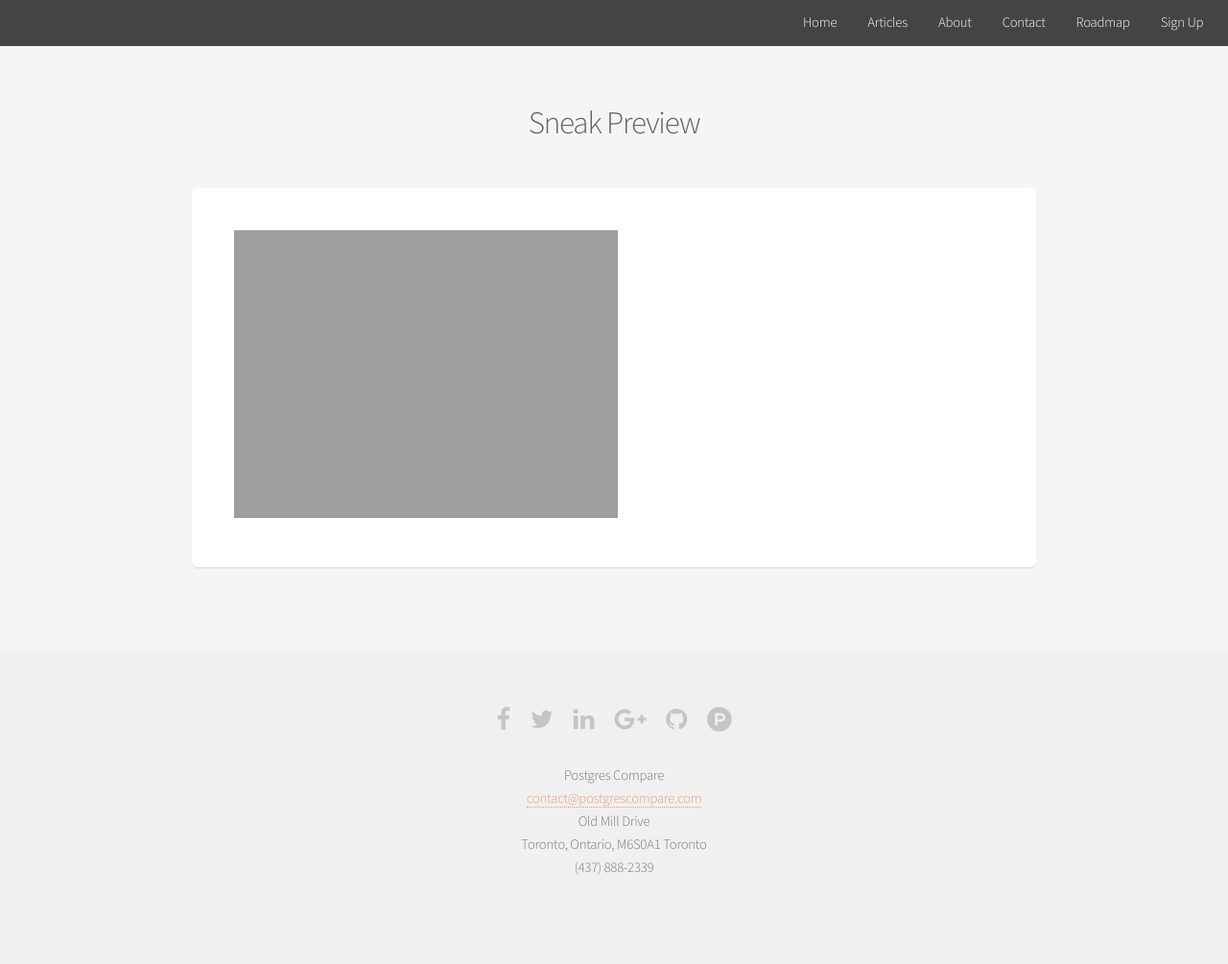
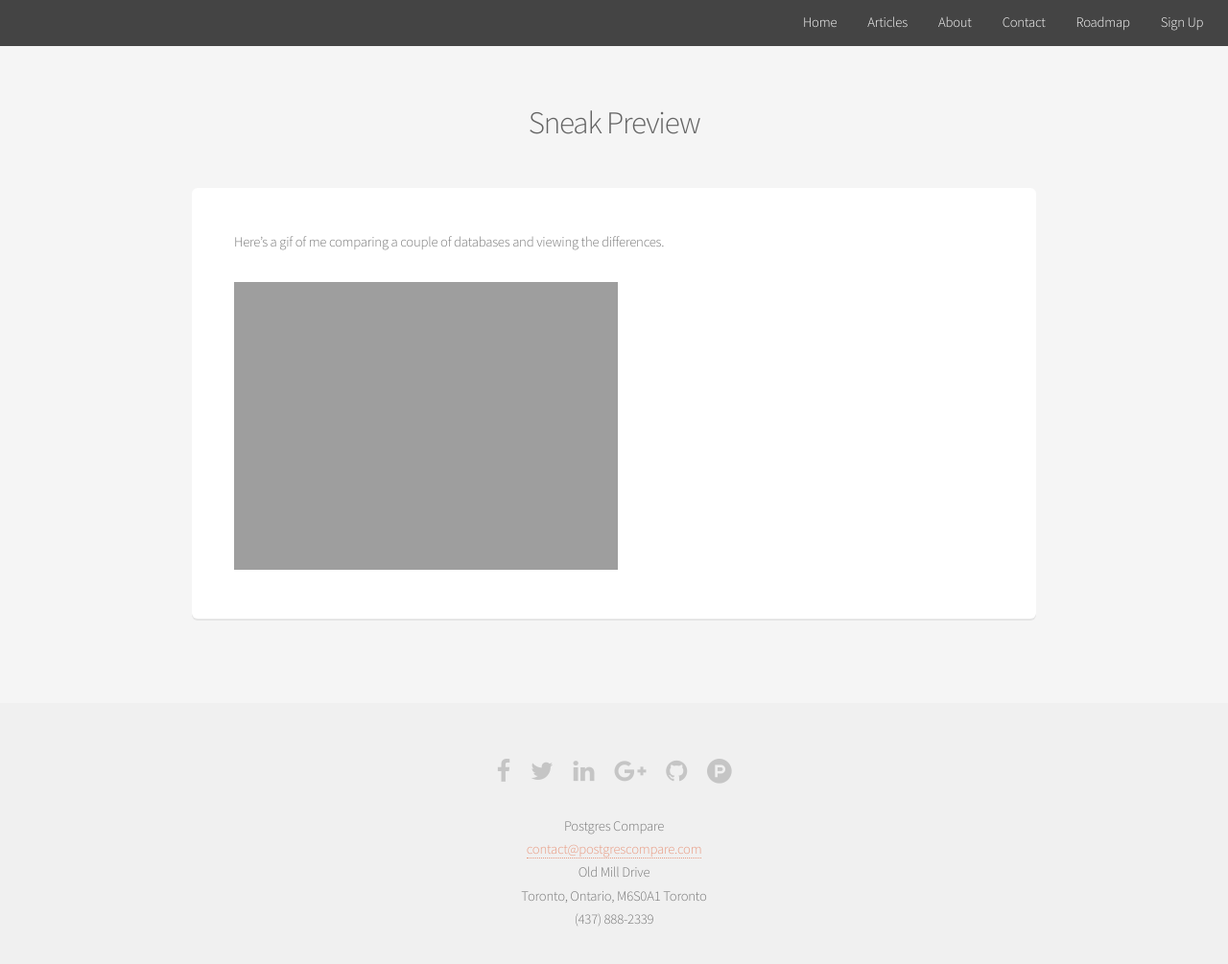
Before and after one commit to sql-migrate/backup2.sql-migrate.github.io, a Jekyll site: the page built from _posts/2018-01-11-sneak-preview.md, in a window 1280 px wide and 1058 px high. Shown: the top 1005 px of the window at 96% size. Built offline with Jekyll 4.4.1, drawn with Linux system fonts in a browser that asks for light colours; comment, search, counter and statistics services are not loaded.

Commit message:
Update 2018-01-11-sneak-preview.md

```diff
--- a/_posts/2018-01-11-sneak-preview.md
+++ b/_posts/2018-01-11-sneak-preview.md
@@ -2,4 +2,7 @@
 layout: post
 title: Sneak Preview
 ---
+
+Here's a gif of me comparing a couple of databases and viewing the differences.
+
 ![alt text](https://www.postgrescompare.com/images/demo.gif "Postgres Compare preview")
```
